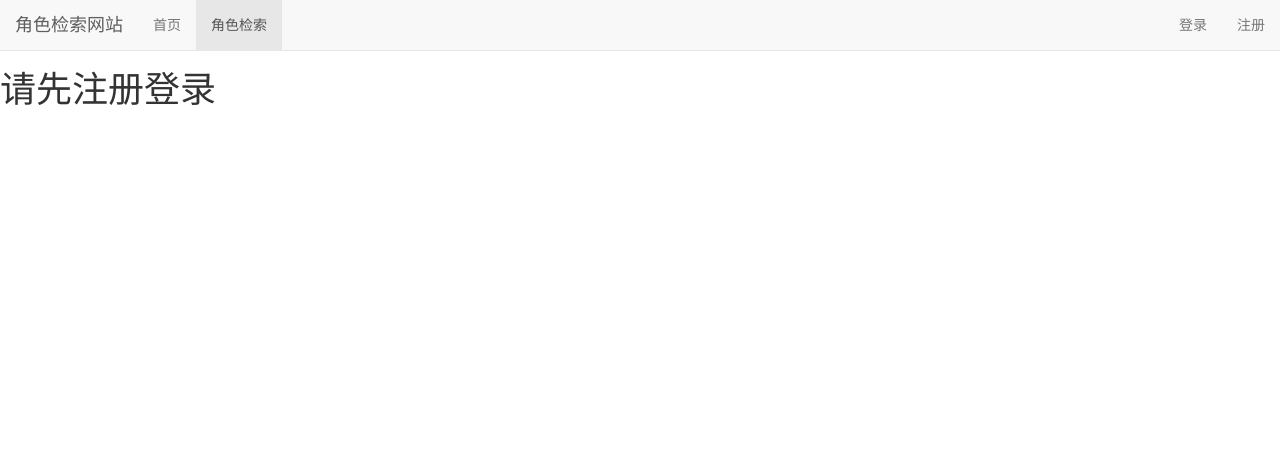
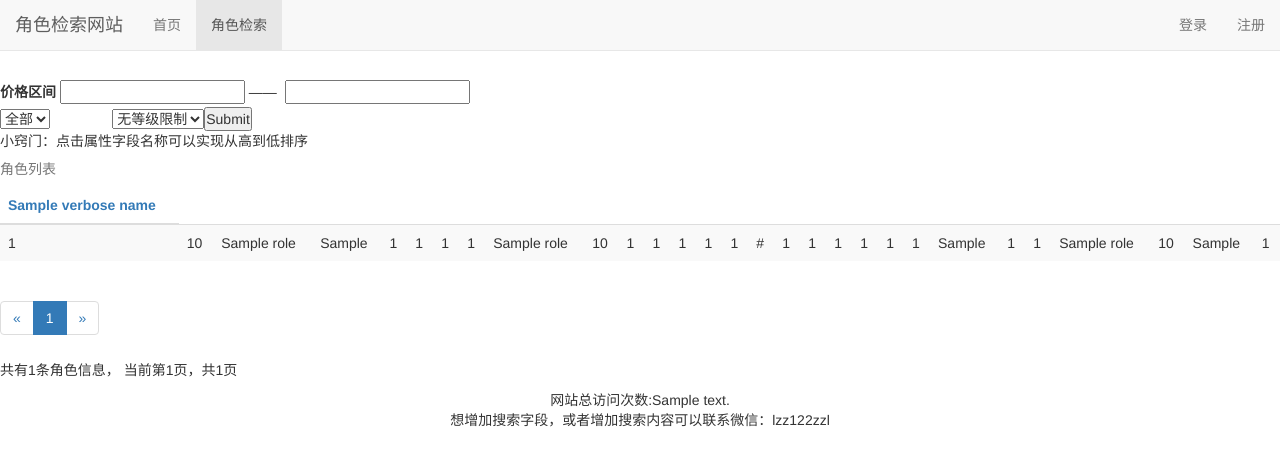
Before and after one commit to BrainPicker-L/cyg, a Django app: template templates/role.html in a window 1280 px wide. Shown: the top 466 px of the page. Run offline with Django 3.2, Linux system fonts and the light colour scheme; tables that the repository leaves empty hold one stand-in row (values such as "Sample post"); the template is opened without the code that fills it: values that come from a table or form of the project are taken from there, most other values are stand-ins (such as "Sample title", 1, 10 or a date in 2020); some libraries are stand-ins or nearby versions.

Commit message:
将网站设置为所有用户都可登录

```diff
--- a/templates/role.html
+++ b/templates/role.html
@@ -12,7 +12,7 @@
 {% block nav_role_active %}active{% endblock %}
 
 {% block content %}
-{% if user.is_authenticated %}
+
 <table class="table table-striped">
     <form action="" method="get">
         <div class="fieldWrapper" style="margin-top:80px">
@@ -36,6 +36,7 @@
         <input type="submit">
     </form>
     <caption>角色列表</caption>
+    <div>小窍门：点击属性字段名称可以实现从高到低排序</div>
     <thead>
     <tr>
         {% for verbose_name in verbose_names %}
@@ -132,8 +133,5 @@
 </div>
 <div style="text-align: center;">网站总访问次数:{{ visitnum }}</div>
 <div style="text-align: center;">想增加搜索字段，或者增加搜索内容可以联系微信：lzz122zzl</div>
-{% else %}
-<h1>请先注册登录</h1>
 
-{% endif %}
 {% endblock %}
```
Also changed, not shown: cygSpider/main.py (+6 -6 lines).
